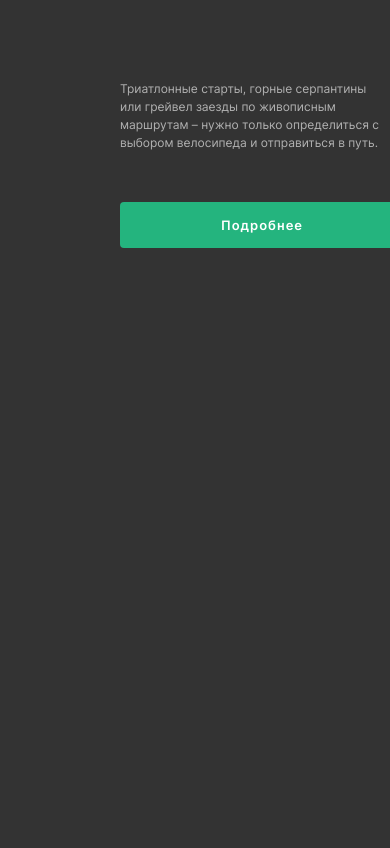
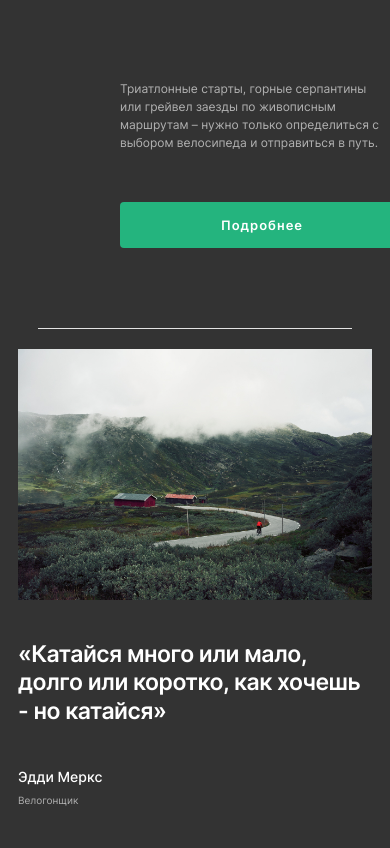
Before and after one commit to ViktoryPolischuk/competion-project, a plain HTML site: page index.html in a window 390 px wide. Shown: the part 582-1430 px from the top of the page. Before the commit the page ends 844 px from the top, so only its background shows below. Drawn offline with Linux system fonts and the light colour scheme.

Commit message:
feat: сверстать блок quote

```diff
--- /dev/null
+++ b/blocks/quote/__author/quote__author.css
@@ -0,0 +1,13 @@
+.quote__author {
+  font-weight: 500;
+  font-size: 20px;
+  line-height: 1.6;
+  margin: 0;
+}
+
+@media screen and (max-width: 767px) {
+  .quote__author {
+    font-size: 14px;
+    line-height: 1.57;
+  }
+}
--- /dev/null
+++ b/blocks/quote/__image/quote__image.css
@@ -0,0 +1,9 @@
+.quote__image {
+  width: 54%;
+}
+
+@media screen and (max-width: 767px) {
+  .quote__image {
+    width: 100%;
+  }
+}
--- /dev/null
+++ b/blocks/quote/__info/quote__info.css
@@ -0,0 +1,11 @@
+.quote__info {
+  display: flex;
+  flex-direction: column;
+  row-gap: 6px;
+}
+
+@media screen and (max-width: 767px) {
+  .quote__info {
+    row-gap: 4px;
+  }
+}
--- /dev/null
+++ b/blocks/quote/__job/quote__job.css
@@ -0,0 +1,15 @@
+.quote__job {
+  font-weight: 400;
+  font-size: 16px;
+  line-height: 1.75;
+  color: #E5E5E5;
+  opacity: 0.7;
+  margin: 0;
+}
+
+@media screen and (max-width: 767px) {
+  .quote__job {
+    font-size: 10px;
+    line-height: 1.6;
+  }
+}
--- /dev/null
+++ b/blocks/quote/__line/quote__line.css
@@ -0,0 +1,15 @@
+.quote__line {
+  width: 88.7%;
+  height: 1px;
+  background-color: #E3E3E3;
+  border: none;
+  display: none;
+  margin: 0 auto;
+  margin-bottom: 20px;
+}
+
+@media screen and (max-width: 767px) {
+  .quote__line {
+    display: block;
+  }
+}
--- /dev/null
+++ b/blocks/quote/__text-container/quote__text-container.css
@@ -0,0 +1,12 @@
+.quote__text-container {
+  display: flex;
+  flex-direction: column;
+  justify-content: space-between;
+  padding-left: 80px;
+}
+
+@media screen and (max-width: 767px) {
+  .quote__text-container {
+    padding-left: 0;
+  }
+}
--- /dev/null
+++ b/blocks/quote/__text/quote__text.css
@@ -0,0 +1,15 @@
+.quote__text {
+  font-weight: 600;
+  font-size: 34px;
+  line-height: 1.29;
+  letter-spacing: -0.5px;
+  margin: 0;
+}
+
+@media screen and (max-width: 767px) {
+  .quote__text {
+    padding: 40px 0;
+    font-size: 23px;
+    line-height: 1.26;
+  }
+}
--- /dev/null
+++ b/blocks/quote/quote.css
@@ -0,0 +1,14 @@
+.quote {
+  display: flex;
+  flex-direction: row;
+  padding: 120px;
+}
+
+@media screen and (max-width: 767px) {
+  .quote {
+   display: flex;
+   flex-direction: column;
+   padding: 0 18px 40px;
+   margin-top: 80px;
+  }
+}
--- a/index.html
+++ b/index.html
@@ -37,6 +37,17 @@
         <div class="intro__placeholder"><img class="intro__sticky-image" src="./images/bike-cannondale.png" alt=""></div>
       </div>
     </section>
+    <section class="quote">
+      <hr class="quote__line">
+      <img class="quote__image" src="./images/mountain-road.jpg" alt="">
+      <div class="quote__text-container">
+        <h2 class="quote__text">«Катайся много или мало, долго или коротко, как хочешь - но катайся»</h2>
+        <div class="quote__info">
+          <p class="quote__author">Эдди Меркс</p>
+          <p class="quote__job">Велогонщик</p>
+        </div>
+      </div>
+    </section>
   </main>
   <footer>
 
--- a/pages/index.css
+++ b/pages/index.css
@@ -18,3 +18,11 @@
 @import url(../blocks/intro/__image-container/intro__image-container.css);
 @import url(../blocks/intro/__placeholder/intro__placeholder.css);
 @import url(../blocks/intro/__sticky-image/intro__sticky-image.css);
+@import url(../blocks/quote/quote.css);
+@import url(../blocks/quote/__line/quote__line.css);
+@import url(../blocks/quote/__text-container/quote__text-container.css);
+@import url(../blocks/quote/__image/quote__image.css);
+@import url(../blocks/quote/__text/quote__text.css);
+@import url(../blocks/quote/__info/quote__info.css);
+@import url(../blocks/quote/__author/quote__author.css);
+@import url(../blocks/quote/__job/quote__job.css);
```
